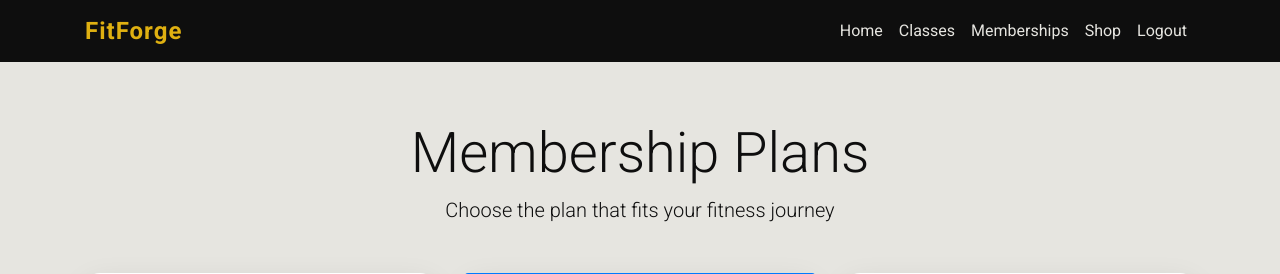
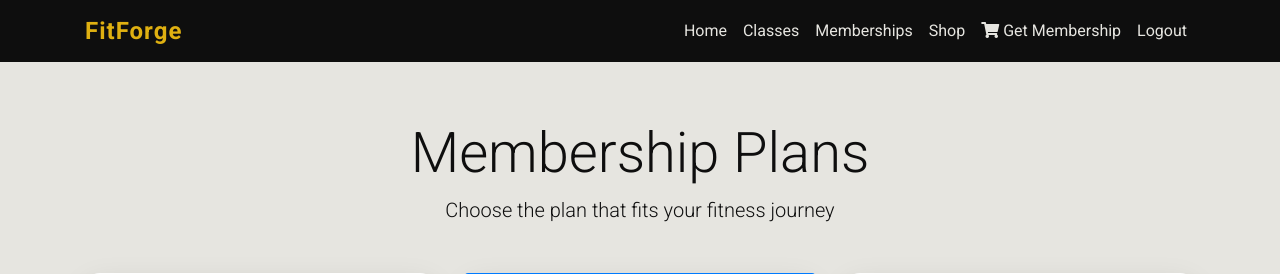
Before and after one commit to vsessvit/FitForge, a Django app: page /memberships/ in a window 1280 px wide. Shown: the top 274 px of the page. Run offline with Django 3.2, Linux system fonts and the light colour scheme; the visitor is signed in with stand-in values (Sample User, id 1); data comes from the database, SQL or seed files in the repository.

Commit message:
Add user's active membership display
- Create context processor or template tag
- Show current membership in navbar
- Add 'My Membership' link if logged in

```diff
--- a/fitforge/settings.py
+++ b/fitforge/settings.py
@@ -80,6 +80,7 @@ TEMPLATES = [
                 'django.contrib.auth.context_processors.auth',
                 'django.contrib.messages.context_processors.messages',
                 'django.template.context_processors.media',
+                'memberships.context_processors.user_membership',
             ],
         },
     },
--- /dev/null
+++ b/memberships/context_processors.py
@@ -0,0 +1,20 @@
+from .models import UserMembership
+
+
+def user_membership(request):
+    """Context processor to make user's membership available in all templates"""
+    context = {}
+
+    if request.user.is_authenticated:
+        try:
+            membership = UserMembership.objects.select_related('membership_tier').get(
+                user=request.user,
+                status='active'
+            )
+            context['user_membership'] = membership
+        except UserMembership.DoesNotExist:
+            context['user_membership'] = None
+    else:
+        context['user_membership'] = None
+
+    return context
--- a/static/css/base.css
+++ b/static/css/base.css
@@ -48,6 +48,18 @@ main {
 
 .nav-link:hover {
     color: var(--gold) !important;
+}
+
+.nav-link.membership-badge {
+    background-color: rgba(223, 176, 17, 0.2);
+    border-radius: 5px;
+    padding: 0.5rem 1rem !important;
+    color: var(--gold) !important;
+    font-weight: 600;
+}
+
+.nav-link.membership-badge:hover {
+    background-color: rgba(223, 176, 17, 0.3);
 }
 
 .card {
--- a/templates/base.html
+++ b/templates/base.html
@@ -35,12 +35,25 @@
                             <a class="nav-link" href="{% url 'all_classes' %}">Classes</a>
                         </li>
                         <li class="nav-item">
-                            <a class="nav-link" href="#">Memberships</a>
+                            <a class="nav-link" href="{% url 'memberships:membership_plans' %}">Memberships</a>
                         </li>
                         <li class="nav-item">
                             <a class="nav-link" href="#">Shop</a>
                         </li>
                         {% if user.is_authenticated %}
+                        {% if user_membership %}
+                        <li class="nav-item">
+                            <a class="nav-link membership-badge" href="#" title="Your active membership">
+                                <i class="fas fa-id-card"></i> {{ user_membership.membership_tier.name }}
+                            </a>
+                        </li>
+                        {% else %}
+                        <li class="nav-item">
+                            <a class="nav-link" href="{% url 'memberships:membership_plans' %}">
+                                <i class="fas fa-shopping-cart"></i> Get Membership
+                            </a>
+                        </li>
+                        {% endif %}
                         <li class="nav-item">
                             <a class="nav-link" href="{% url 'account_logout' %}">Logout</a>
                         </li>
```
